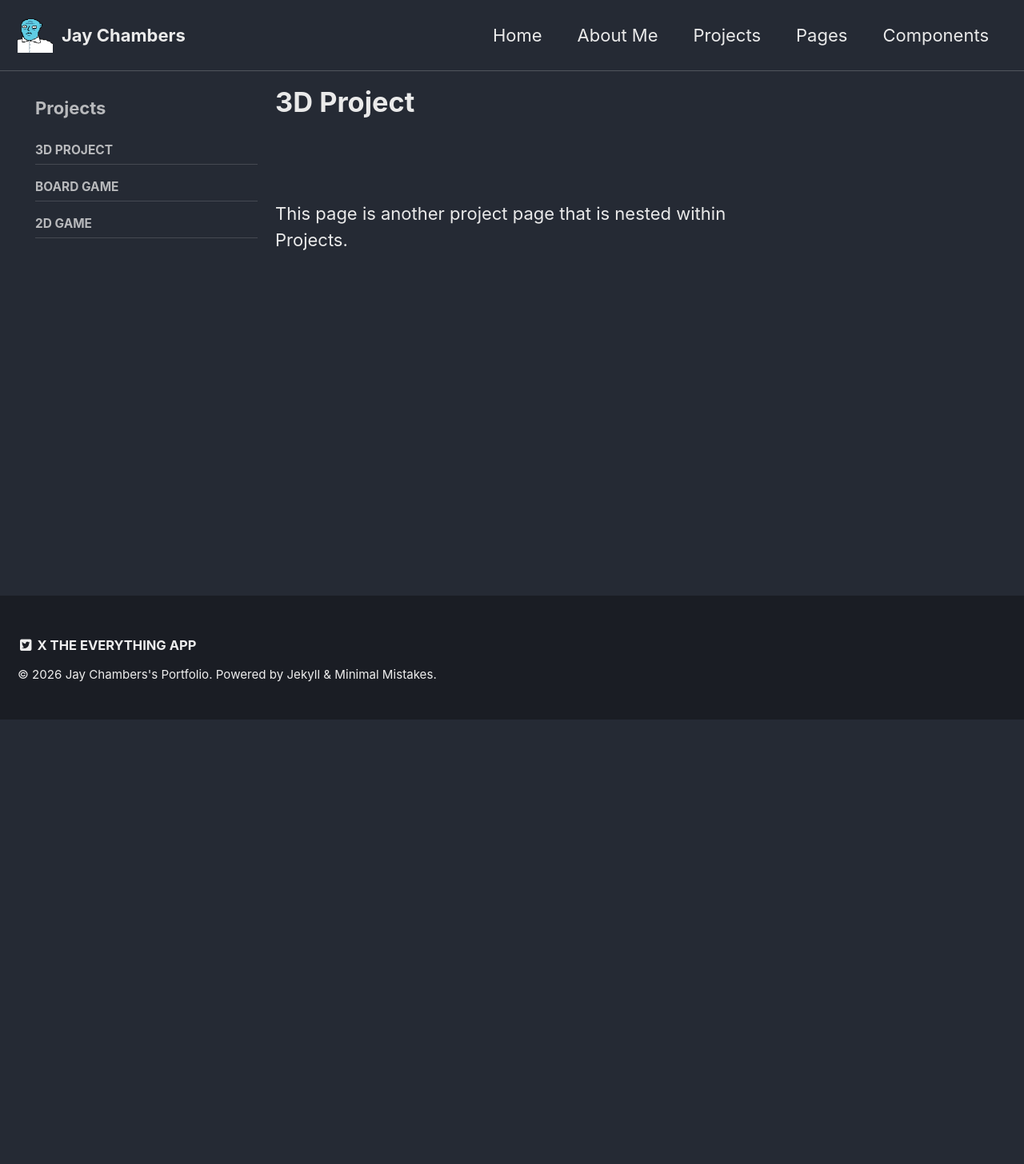
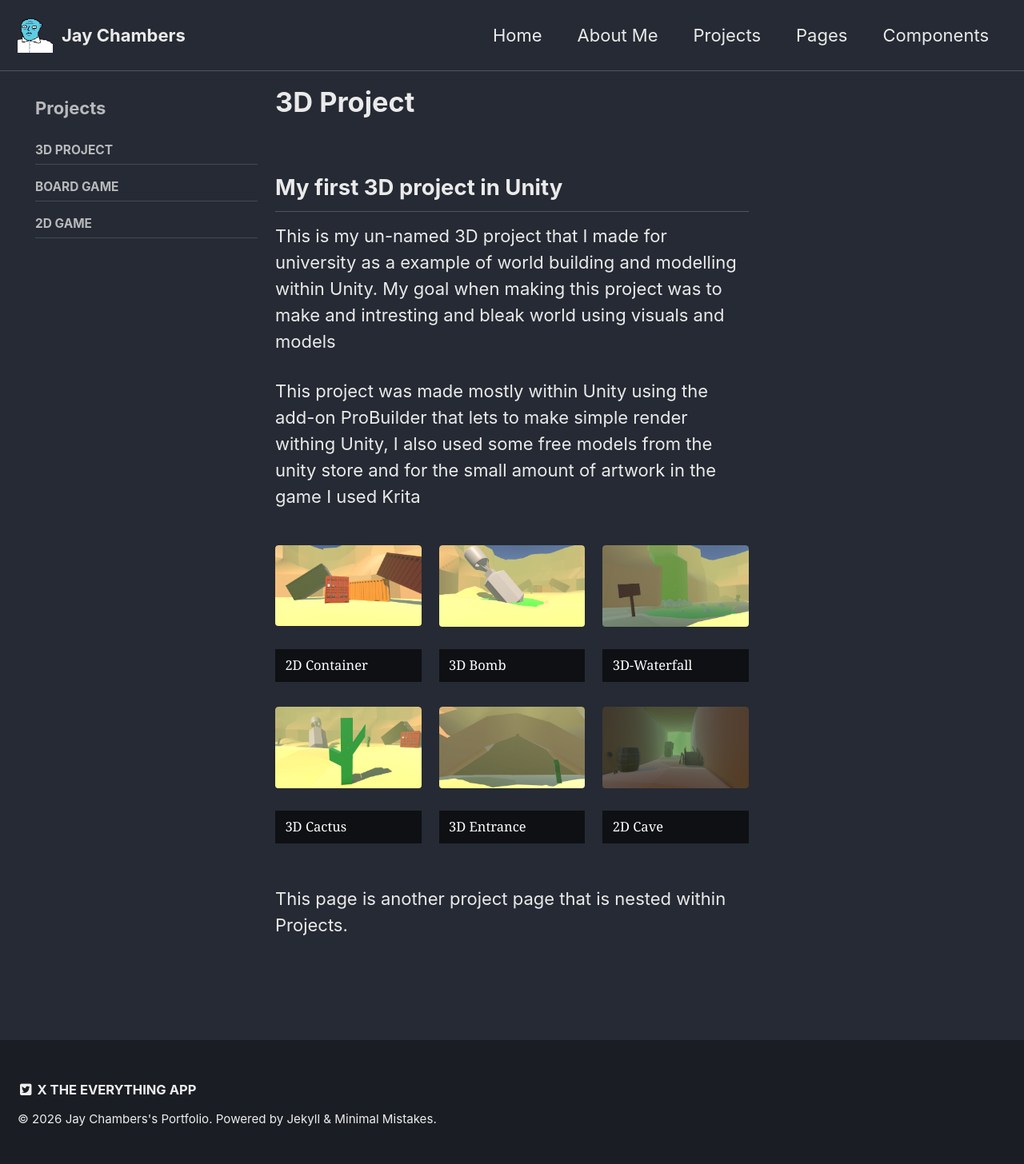
Before and after one commit to The-Funky-Pilot/The-Funky-Pilot.github.io, a Jekyll site: the page built from _pages/projects-3d-project.md, in a window 1280 px wide. Shown: the whole page at 80% size. Built offline with Jekyll 4.4.1, drawn with Linux system fonts in a browser that asks for light colours; before the commit the page ends 900 px from its top, so only the background shows below that.

Commit message:
Update projects-3d-project.md

```diff
--- a/_pages/projects-3d-project.md
+++ b/_pages/projects-3d-project.md
@@ -38,6 +38,16 @@ gallery_3DProject:
     title: "2D Cave"
     caption: "2D Cave"
 ---
-{% include gallery id="gallery_2DProject" layout="third" thumb_height="180px" %}
+<h2>My first 3D project in Unity</h2>
+
+<p>
+  This is my un-named 3D project that I made for university as a example of world building and modelling within Unity. My goal when making this project was to make and intresting and bleak world using visuals and models
+</p>
+
+<p>
+  This project was made mostly within Unity using the add-on ProBuilder that lets to make simple render withing Unity, I also used some free models from the unity store and for the small amount of artwork in the game I used Krita
+</p>
+
+{% include gallery id="gallery_3DProject" layout="third" thumb_height="180px" %}
 
 This page is another project page that is nested within Projects.
```
